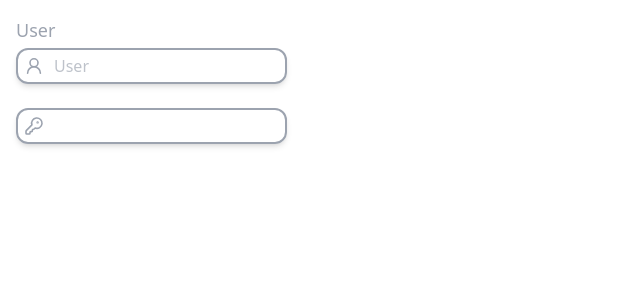
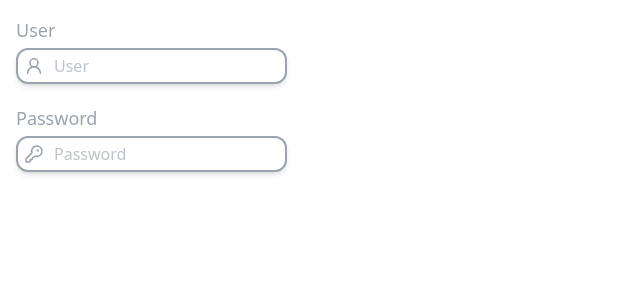
Before and after one commit to gustaaragao/rick-and-morty-app, a Vue app: page /login in a window 1280 px wide. Shown: the top 300 px of the page, without its empty margins (0-640 px from the left). Built offline with nearby package versions, Linux system fonts and the light colour scheme.

Commit message:
chore: removing id of tags

```diff
--- a/src/components/inputs/BaseInput.vue
+++ b/src/components/inputs/BaseInput.vue
@@ -1,16 +1,16 @@
 <template>
-  <div>
+  <div class="group">
     <label v-if="props.label" :style="{ color: defaultColorHex }" class="text-lg">
       {{ props.label }}
     </label>
     <!--begin: Base Input -->
     <div
       class="border-2 rounded-xl w-fit flex shadow-md mt-1"
-      :style="{ 'border-color': defaultColorHex, color: defaultColorHex }"
+      :style="{ 'border-color': defaultColorHex, 'color': defaultColorHex }"
     >
       <!--begin: Icon-->
       <div class="flex items-center justify-center pl-1">
-        <i class="scale-[0.8]" :style="{ color: defaultColorHex }">
+        <i class="scale-[0.8]">
           <slot name="icon"></slot>
         </i>
       </div>
@@ -22,8 +22,7 @@
       <!-- end: Placeholder -->
       <input
         :type="props.type"
-        id="input"
-        class="rounded-xl focus:outline-none pl-2 py-1 bg-transparent"
+        class="rounded-xl focus:outline-none pl-2 py-1 bg-transparent group-focus:border-violet-400"
         v-model="inputValue"
         @input="checkInput()"
       />
@@ -89,9 +88,5 @@ const focusColorHex = ref('')
 onMounted(() => {
   defaultColorHex.value = transformToHex(props.defaultColor)
   focusColorHex.value = transformToHex(props.focusColor)
-
-  const inputElement = document.getElementById('input')
-
-  inputElement.classList.add(`placeholder-${props.defaultColor}`)
 })
 </script>
--- a/src/views/LoginView.vue
+++ b/src/views/LoginView.vue
@@ -5,7 +5,7 @@
         <UserRound />
       </template>
     </BaseInput>
-    <BaseInput type="password" focusColor="violet-400">
+    <BaseInput type="password" label="Password" placeholder="Password" focusColor="violet-400">
       <template #icon>
         <KeyRound />
       </template>
```
